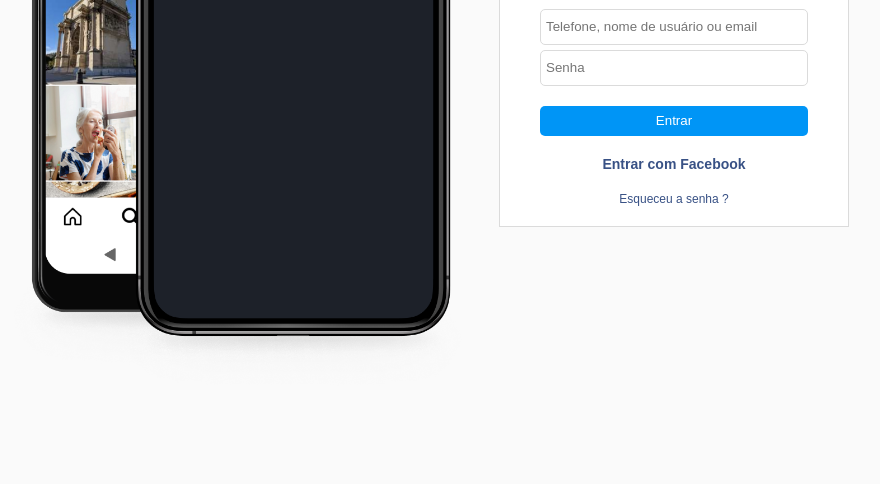
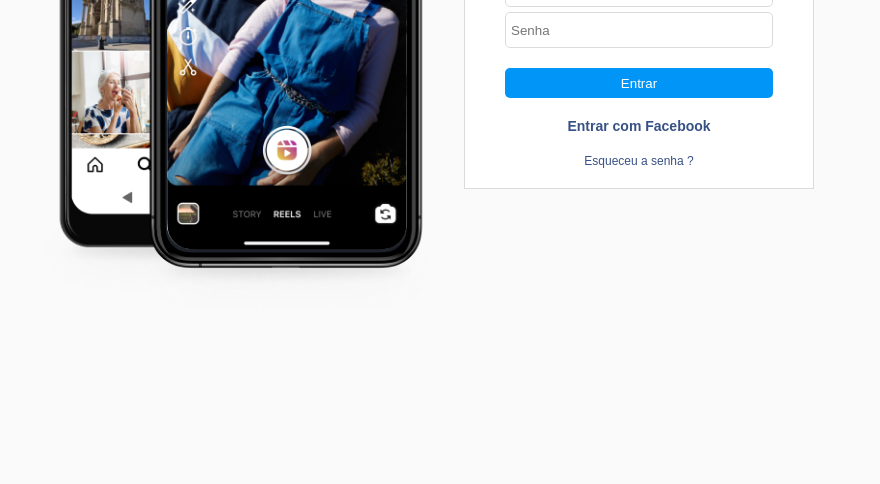
Before and after one commit to AlessandroPedroso/project-instagram2.5, a plain HTML site: page index.html in a window 1280 px wide. Shown: the part 316-800 px from the top of the page, without its empty margins (226-1106 px from the left). Drawn offline with Linux system fonts and the light colour scheme.

Commit message:
projeto finalizado

```diff
--- a/index.html
+++ b/index.html
@@ -13,6 +13,8 @@
     <!-- DIV é UMA CAIXA INVISÍVEL -->
     <div class="caixa-imagens">
         <img src="img/celular.png" class="imagem-celular">
+        <img src="img/insta1.png" alt="" class="imagem-insta">
+        <img src="img/insta2.png" alt="" class="imagem-insta troca-imagem">
     </div>
 
 
@@ -31,7 +33,7 @@
 
 
 
-
+    <script src="script.js"></script>
 
 </body>
 
--- /dev/null
+++ b/script.js
@@ -0,0 +1,14 @@
+let imagem = document.querySelector(".troca-imagem");
+
+function trocaImagem() {
+
+    if (imagem.style.opacity == 0) {
+      imagem.style.opacity = 1
+    } else {
+        imagem.style.opacity = 0
+  }
+}
+
+setInterval(() => {
+  trocaImagem();
+}, 3000);
--- a/style.css
+++ b/style.css
@@ -18,8 +18,22 @@ body {
     margin-bottom: 20px;
 }
 
+.caixa-imagens{
+    margin-top: 20px;
+    position: relative;
+}
+
 .imagem-celular {
-    width: 520px;
+    width: 450px;
+    max-width: 100%;
+}
+
+.imagem-insta{
+    height: 520px;
+    max-width: 100%;
+    position: absolute;
+    left: 153px;
+    top: 26px;
 }
 
 .caixa-form {
```
